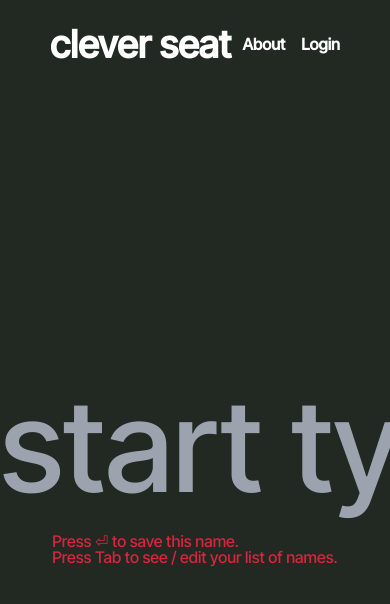
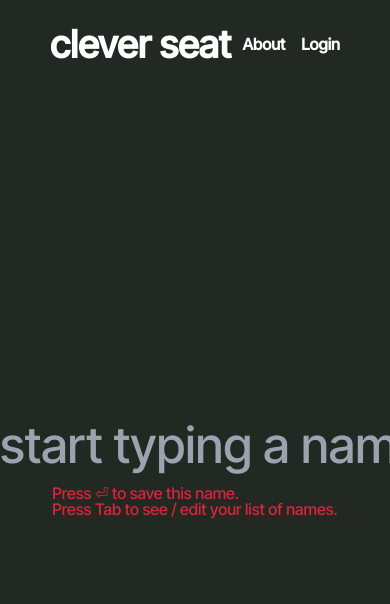
Before and after one commit to vebrasmusic/CleverSeat, a Next.js app in the folder frontend/: page /plan in a window 390 px wide. Shown: the top 604 px of the page. Built offline with nearby package versions, Linux system fonts and the light colour scheme.

Commit message:
update readmea

```diff
--- a/frontend/src/app/globals.css
+++ b/frontend/src/app/globals.css
@@ -191,16 +191,6 @@
   gap: 10px;
 }
 
-.plan-input {
-  text-align: center;
-  width: 100%;
-  height: 100%;
-  font-size: 127.88px;
-  background-color: transparent;
-  border: none;
-  outline: none;
-}
-
 .plan-dialog-content {
   width: 100%;
   height: 100%;
--- a/frontend/src/app/plan/page.tsx
+++ b/frontend/src/app/plan/page.tsx
@@ -121,7 +121,7 @@ export default function Plan() {
             </div> */}
             {!isEditing ? (
                 <div className="plan-content-div">
-                    <input autoFocus className="plan-input" type="text" placeholder="start typing a name..." defaultValue={currentName} onKeyDown={handleKeyPress} />
+                    <input autoFocus className="w-full h-full text-center text-[50px] md:text-[80px] xl:text-[127.88px] bg-transparent border-none outline-none" type="text" placeholder="start typing a name..." defaultValue={currentName} onKeyDown={handleKeyPress} />
                     <div className="plan-header-item">
                         <p className="text-[#D7263D]">Press ⏎ to save this name.</p>
                         <p className="text-[#D7263D]">Press Tab to see / edit your list of names.</p>
```
Also changed, not shown: 2 other files (tests, documents, lock files or other folders).
